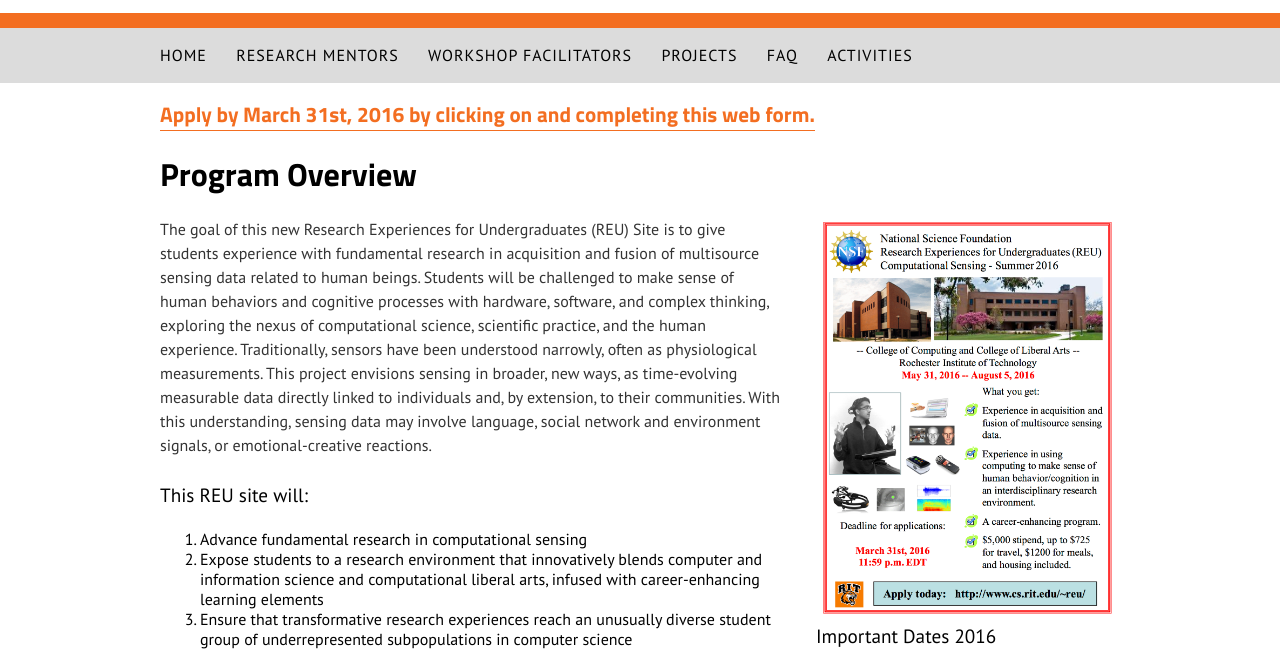
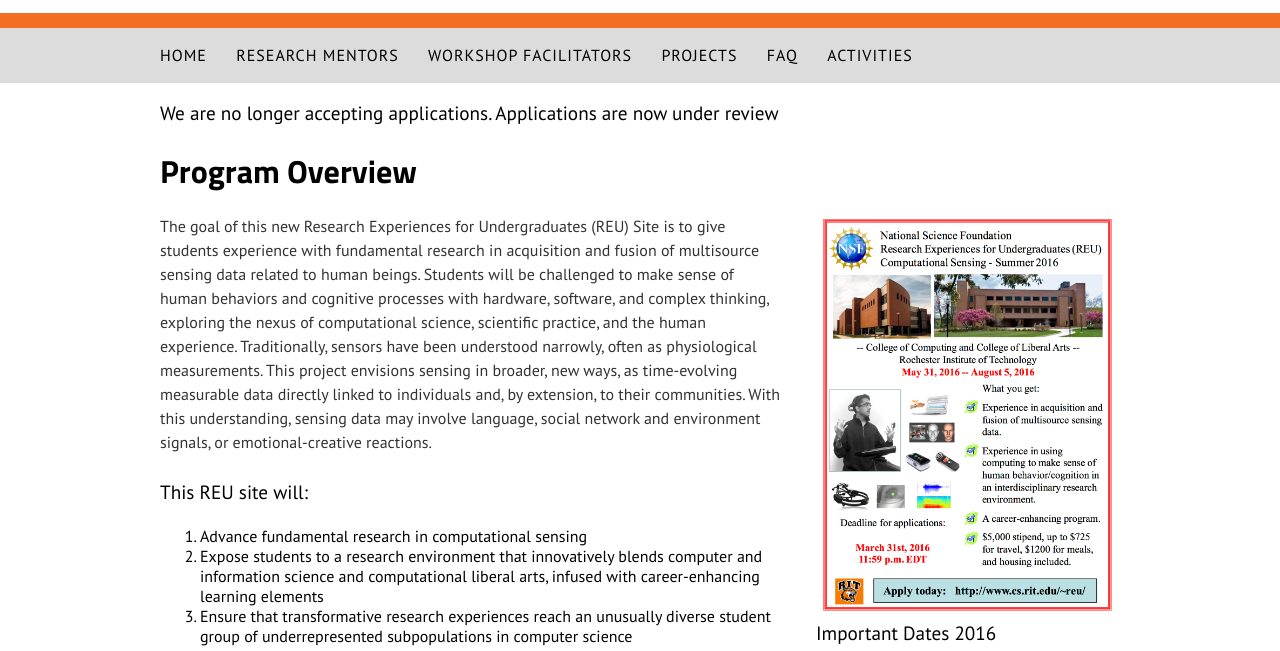
Before and after one commit to dropofwill/computational-sensing-reu, a website: page index.html in a window 1280 px wide. Shown: the part 184-835 px from the top of the page. Drawn offline with Linux system fonts and the light colour scheme.

Commit message:
Application period complete

```diff
--- a/index.html
+++ b/index.html
@@ -42,7 +42,7 @@
 <section>
   <div class="wrapper">
 
-    <h2><a class="emphasis" href="https://docs.google.com/forms/d/1WaqyoF5YPxyUqjfMfdIvKgFRWmBhXl4actnw05fS-N8/viewform">Apply by March 31st, 2016 by clicking on and completing this web form.</a></h2>
+    <h2>We are no longer accepting applications. Applications are now under review</h2>
 
     <h1>Program Overview</h1>
 
```
